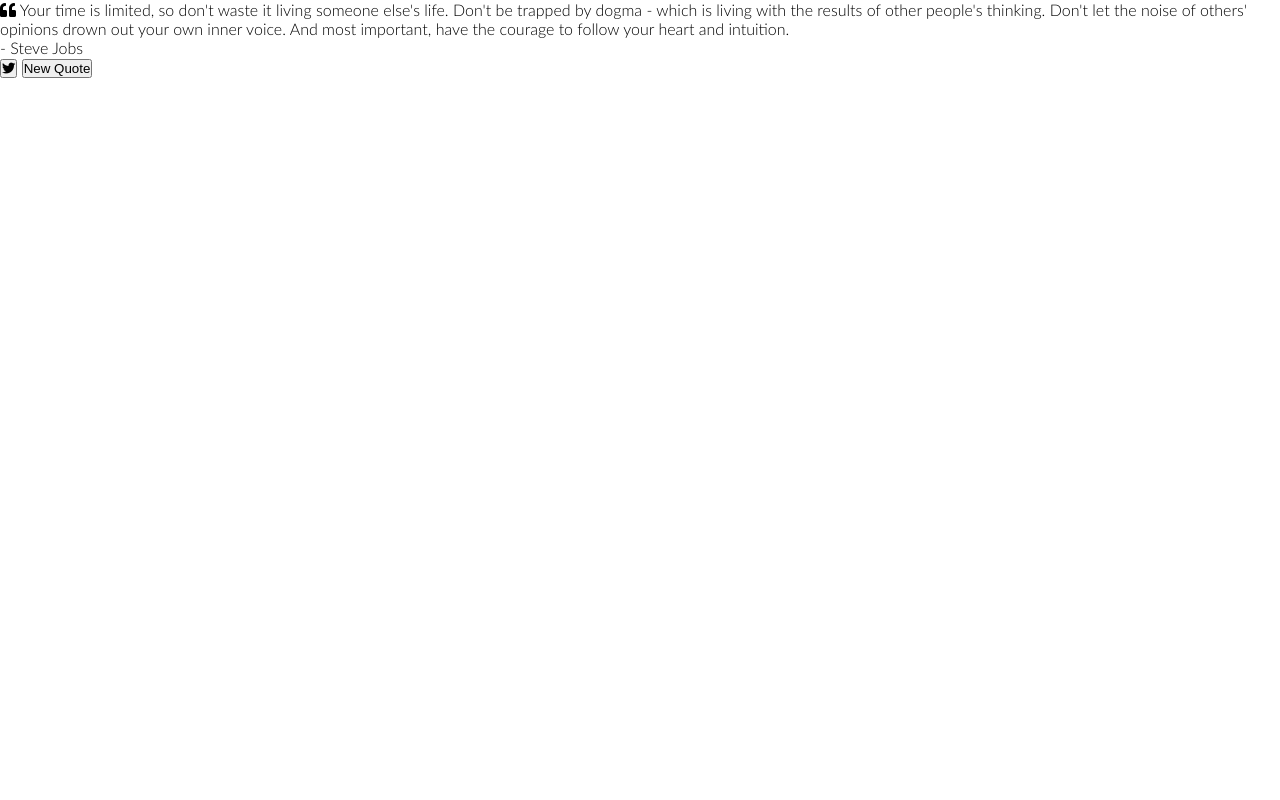
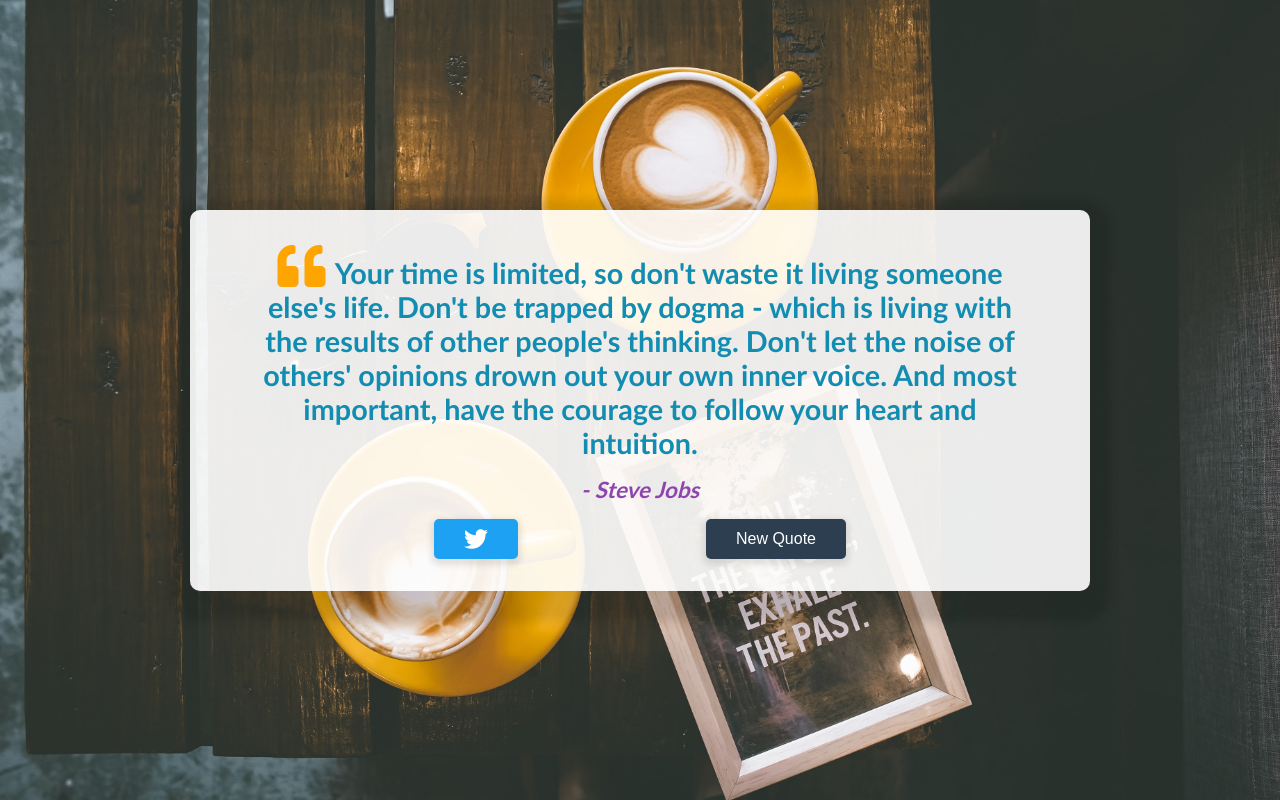
Before and after one commit to bocheng24/Quoter, a plain HTML site: page index.html in a window 1280 px wide. Drawn offline with Linux system fonts and the light colour scheme.

Commit message:
Style UI

```diff
--- a/css/style.css
+++ b/css/style.css
@@ -8,4 +8,100 @@ body {
     min-height: 100vh;
     font-family: Lato, Arial, Helvetica, sans-serif;
     font-weight: 300;
+    background-image: url(../img/hero.jpg);
+    background-size: cover;
+    display: flex;
+    align-items: center;
+    justify-content: center;
 }
+
+.quote-container {
+    text-align: center;
+    width: auto;
+    max-width: 900px;
+    background-color: rgba(255, 255, 255, 0.9);
+    border-radius: 10px;
+    padding: 2rem 3.5rem;
+    box-shadow: 0 10px 10px 20px rgba(0, 0, 0, 0.12);
+}
+
+.quote-main {
+    margin-bottom: 1rem;
+}
+
+.fa-quote-left {
+    font-size: 3rem;
+    color: rgb(255, 165, 2);
+}
+
+.quote-text {
+    margin-left: 5px;
+    font-weight: 700;
+    font-size: 1.8rem;
+    color: rgb(18, 140, 177);
+}
+
+.quote-author {
+    margin-bottom: 1rem;
+}
+
+.author {
+    font-size: 1.4rem;
+    font-weight: 700;
+    font-style: italic;
+    color: #8e44ad;
+}
+
+.quote-btn {
+    display: flex;
+    justify-content: space-evenly;
+}
+
+button {
+    border: none;
+    padding: 8px 30px;
+    border-radius: 5px;
+    box-shadow: 0 3px 6px 3px rgba(0, 0, 0, 0.1);
+    cursor: pointer;
+    outline: none;
+    transition: all 0.2s;
+}
+
+button:hover {
+    filter: brightness(106%);
+    transform: translateY(-3px);
+}
+
+button:active {
+    transform: translateY(2px);
+}
+
+
+.twitter-btn {
+    background-color: #1DA1F2;
+}
+
+.fa-twitter {
+    color: #fff;
+    font-size: 1.5rem;
+}
+
+.quote-new {
+    background-color: rgb(44, 62, 80);
+    color: #fff;
+    font-size: 1rem;
+}
+
+@media screen and (max-width: 1000px) {
+    .quote-container {
+        margin: auto 1rem;
+    }
+
+    .fa-quote-left {
+        font-size: 2.4rem;
+    }
+
+    .quote-text {
+        font-size: 1.5rem;
+    }
+}
```
